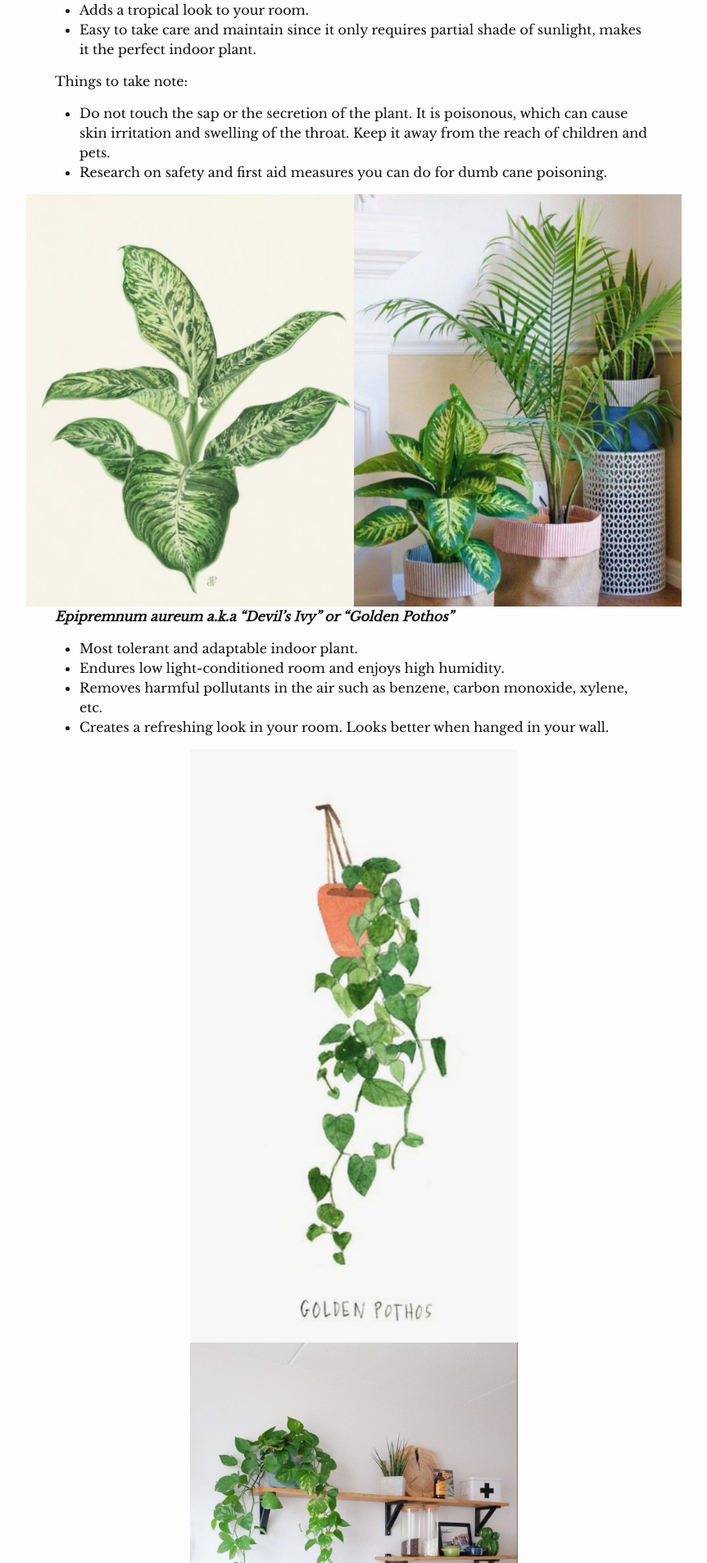
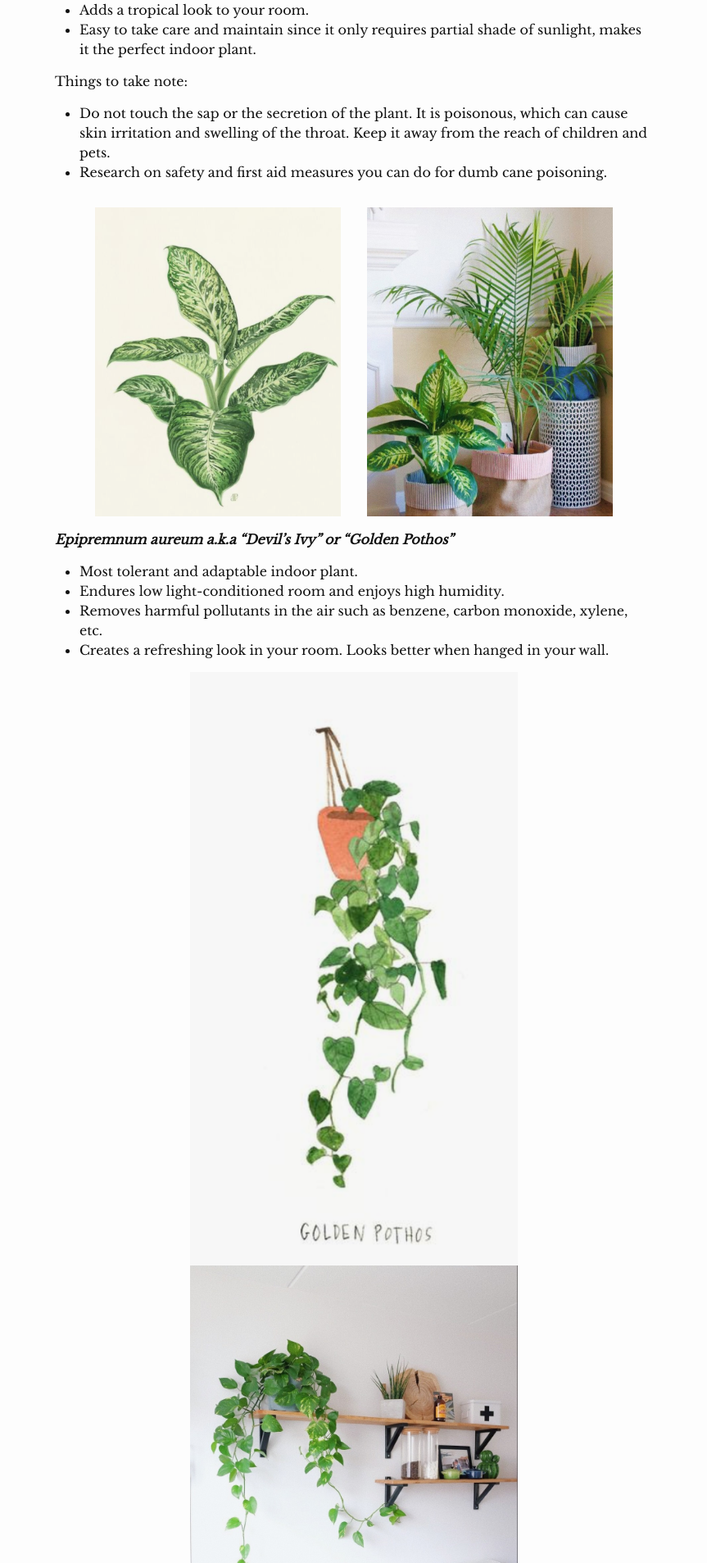
Before and after one commit to ToshiWasabi/Toshi, a Jekyll site: the page built from _posts/2020-07-10-best-indoor-plants-to-have-in-your-room.md, in a window 1280 px wide. Shown: the part 959-2866 px from the top of the page at 82% size, without its empty margins (208-1071 px from the left). Built offline with Jekyll 4.4.1, drawn with Linux system fonts in a browser that asks for light colours; nearby versions of some CDN libraries.

Commit message:
More changes

```diff
--- a/_posts/2020-07-10-best-indoor-plants-to-have-in-your-room.md
+++ b/_posts/2020-07-10-best-indoor-plants-to-have-in-your-room.md
@@ -29,8 +29,8 @@ Things to take note:
 - Research on safety and first aid measures you can do for dumb cane poisoning.
 
 <div class="d-flex justify-content-center">
-<img class="img-responsive" src="/images/Dumbcane.png" title="Dumbcane" />
-<img class="img-responsive" src="/images/dumbcane2.jpg" title="Dumbcane" />
+<img class="img-responsive max-width-300 m-3" src="/images/Dumbcane.png" title="Dumbcane" />
+<img class="img-responsive max-width-300 m-3" src="/images/dumbcane2.jpg" title="Dumbcane" />
 </div>
 
 **_Epipremnum aureum a.k.a “Devil’s Ivy" or "Golden Pothos”_**
--- a/assets/main.scss
+++ b/assets/main.scss
@@ -71,6 +71,14 @@ $step: 50;
   height: auto;
 }
 
+.max-width-300 {
+  max-width: 300px;
+}
+
+.max-width-400 {
+  max-width: 400px;
+}
+
 .container {
   max-width: 760px;
 }
```
